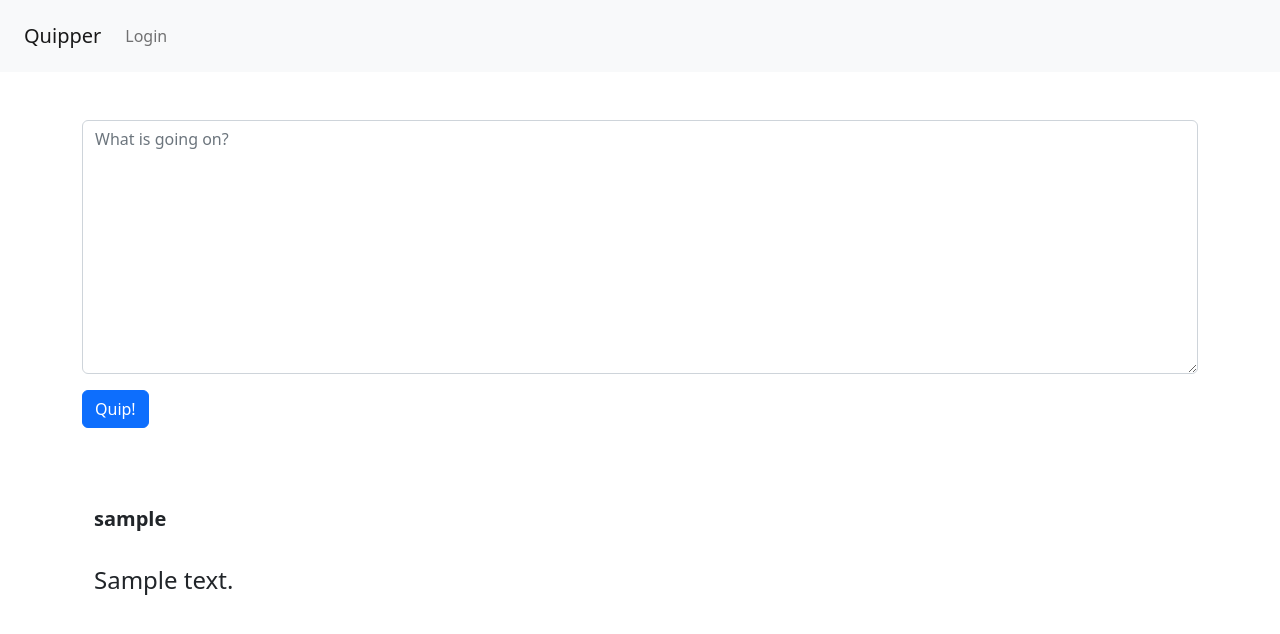
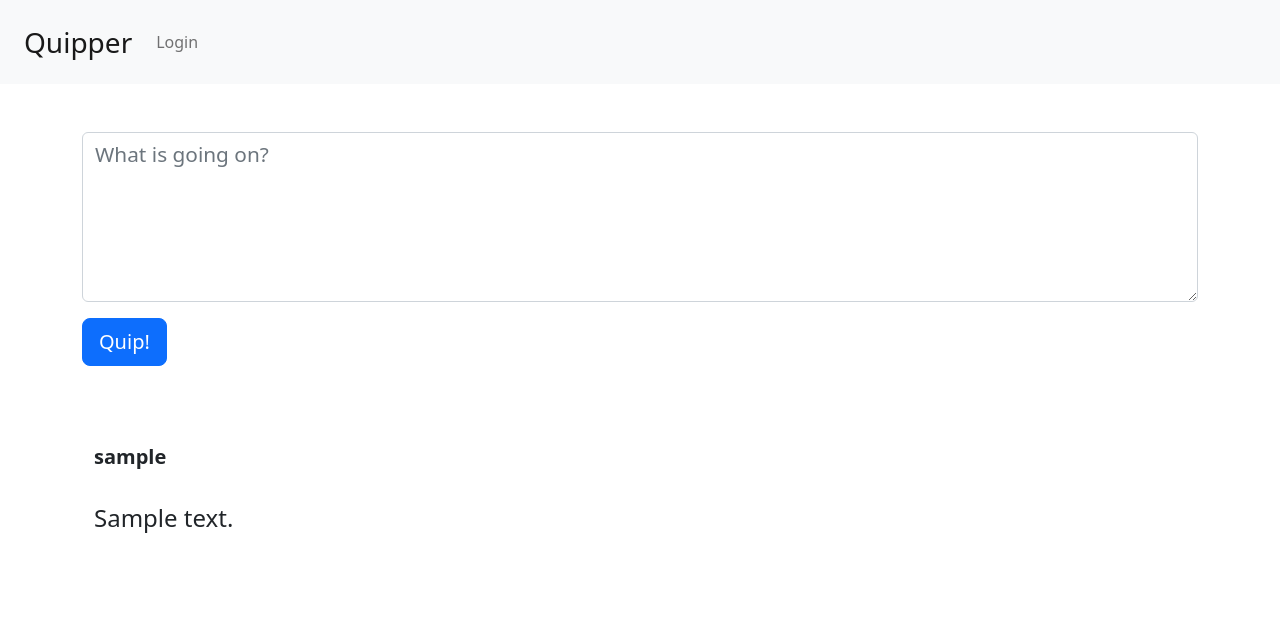
Before and after one commit to superpro2007/quipper, a Django app: page /home in a window 1280 px wide. Shown: the top 634 px of the page. Run offline with Django 4.2, Linux system fonts and the light colour scheme; tables that the repository leaves empty hold one stand-in row (values such as "Sample post"); some libraries are stand-ins or nearby versions.

Commit message:
improve fonts

```diff
--- a/home/forms.py
+++ b/home/forms.py
@@ -6,7 +6,12 @@ class NewQuipForm(ModelForm):
     text = CharField(
         required=True,
         widget=Textarea(
-            attrs={"cols": "80", "rows": "10", "placeholder": "What is going on?"}
+            attrs={
+                "cols": "80",
+                "rows": "5",
+                "placeholder": "What is going on?",
+                "style": "font-size: 1.3em;",
+            }
         ),
         label="",
         min_length=1,
--- a/home/templates/includes/new_quip.html
+++ b/home/templates/includes/new_quip.html
@@ -4,6 +4,6 @@
 	<form method="POST">
 		{% csrf_token %}
 		{{ new_quip_form|crispy }}
-		<button class="btn btn-primary" type="submit">Quip!</button>
+		<button class="btn btn-primary btn-lg" type="submit">Quip!</button>
 	</form>
 </div>
--- a/main/static/css/toast.css
+++ b/main/static/css/toast.css
@@ -18,7 +18,7 @@
   z-index: 100;
   position: fixed;
   right: 2em;
-  margin-top: 0em;
+  margin-top: 0.5em;
   list-style: none;
   text-align: right;
 }
--- a/main/templates/includes/navbar.html
+++ b/main/templates/includes/navbar.html
@@ -1,5 +1,5 @@
 <nav class="navbar navbar-expand-lg navbar-light bg-light py-3">
-  <a class="navbar-brand ms-4" href="#">Quipper</a>
+  <a class="navbar-brand ms-4 fs-3" href="#">Quipper</a>
   <button
     class="navbar-toggler"
     type="button"
@@ -16,10 +16,10 @@
       {% if user.is_authenticated %}
 
       <li class="nav-item">
-        <a class="nav-link" href="/logout">Logout</a>
+        <a class="nav-link fs-5" href="/logout">Logout</a>
       </li>
       <li class="nav-item">
-        <a class="nav-link" href="#">Welcome, {{user.username}}</a>
+        <a class="nav-link fs-5" href="#">Welcome, {{user.username}}</a>
       </li>
 
       {% else %}
```
